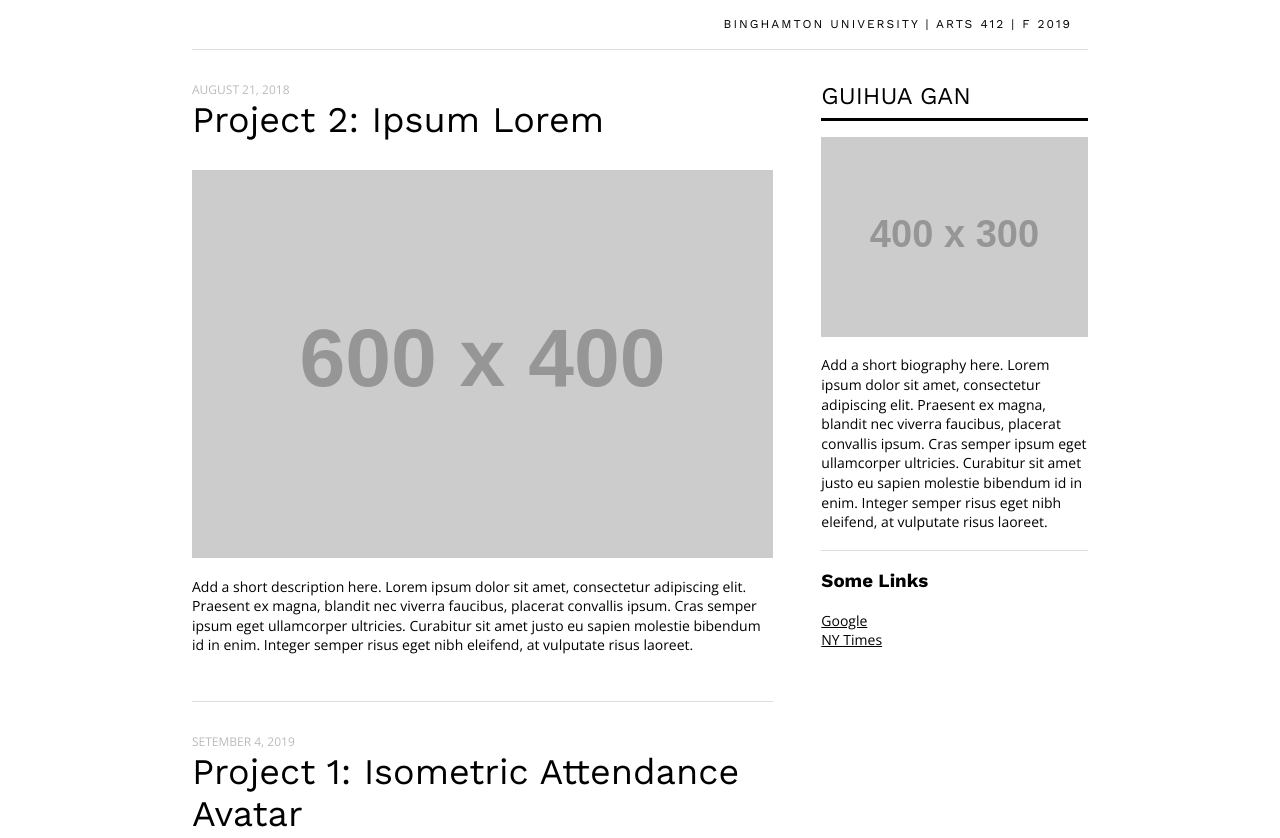
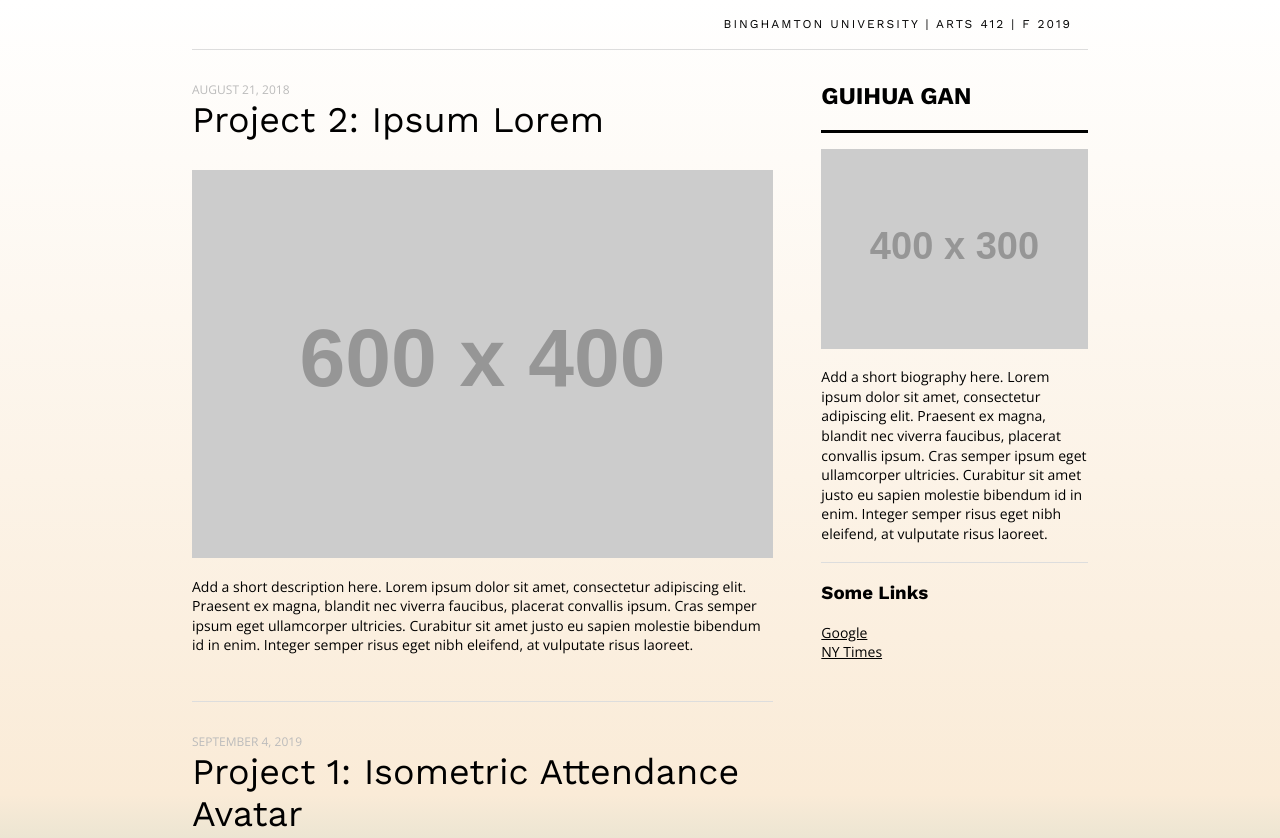
Before and after one commit to Binghamton-University-Design/web-journal-guihuagan, a plain HTML site: page index.html in a window 1280 px wide. Shown: the top 838 px of the page. Drawn offline with nearby package versions, Linux system fonts and the light colour scheme; placeholder pictures from the web are drawn by us.

Commit message:
2019.09.09
background gradient

```diff
--- a/css/style.css
+++ b/css/style.css
@@ -41,6 +41,7 @@ aside {
 }
 
 body {
+  background-image:linear-gradient(white,antiquewhite,teal);
   margin: 0 auto;
   max-width: 960px;
 }
--- a/index.html
+++ b/index.html
@@ -33,7 +33,7 @@
 
 				<!-- Begin Item -->
 				<div class="item">
-					<p class="date">Setember 4, 2019</p>
+					<p class="date">September 4, 2019</p>
 					<h2>Project 1:
 						Isometric Attendance Avatar</h2>
 					<p><img id="avatar" src="image/123.png" width="200px"title=": Isometric Attendance Avatar"></p>
@@ -45,7 +45,7 @@
 			</main>
 			<aside>
 				<header>
-					<h1>GUIHUA GAN</h1>
+					<h2>GUIHUA GAN</h2>
 					<!-- or a logo image: <img src="https://via.placeholder.com/300x100?text=My+Logo" title="my logo">  -->
 				</header>
 				<div class="bio">
```
Also changed, not shown: 1 other file.
